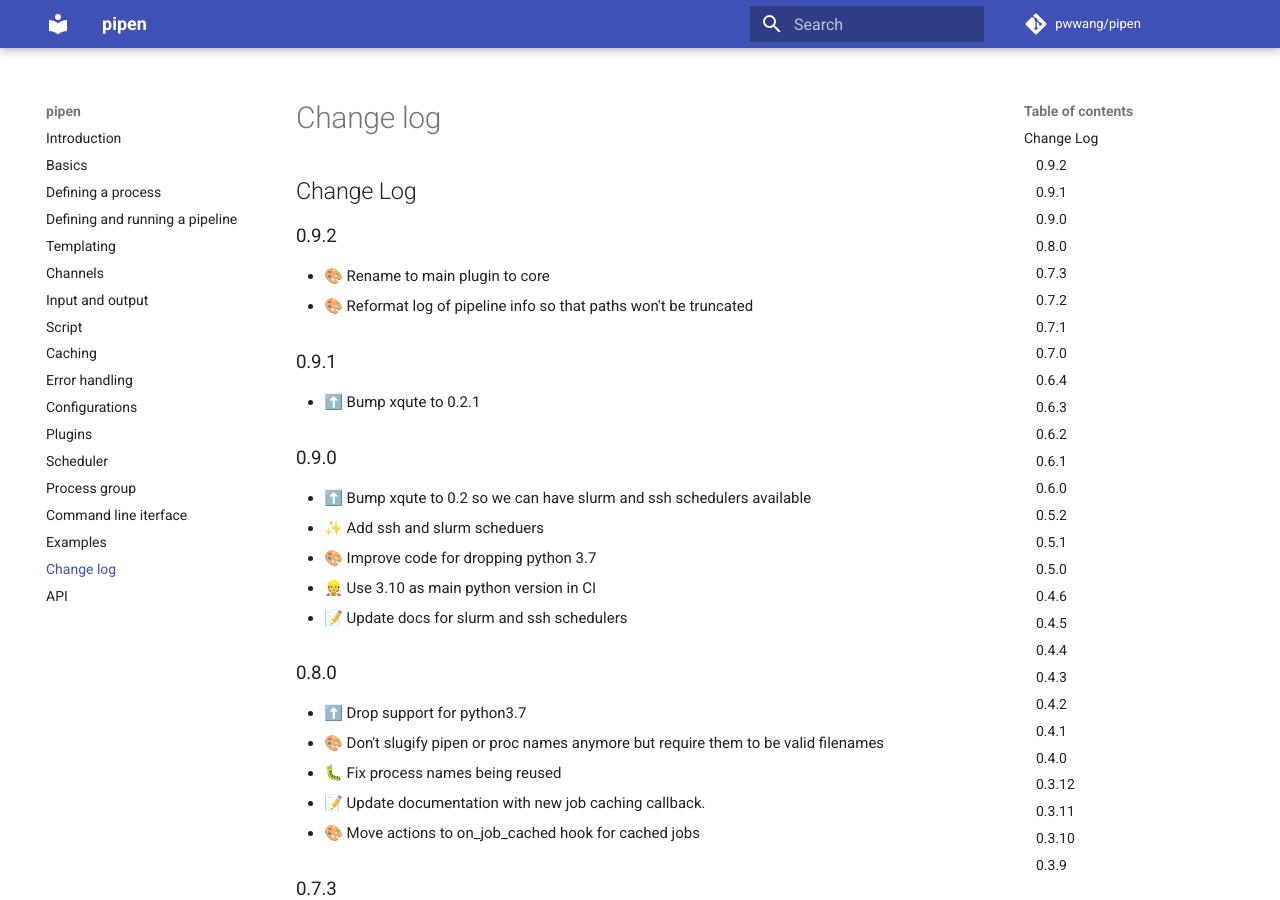
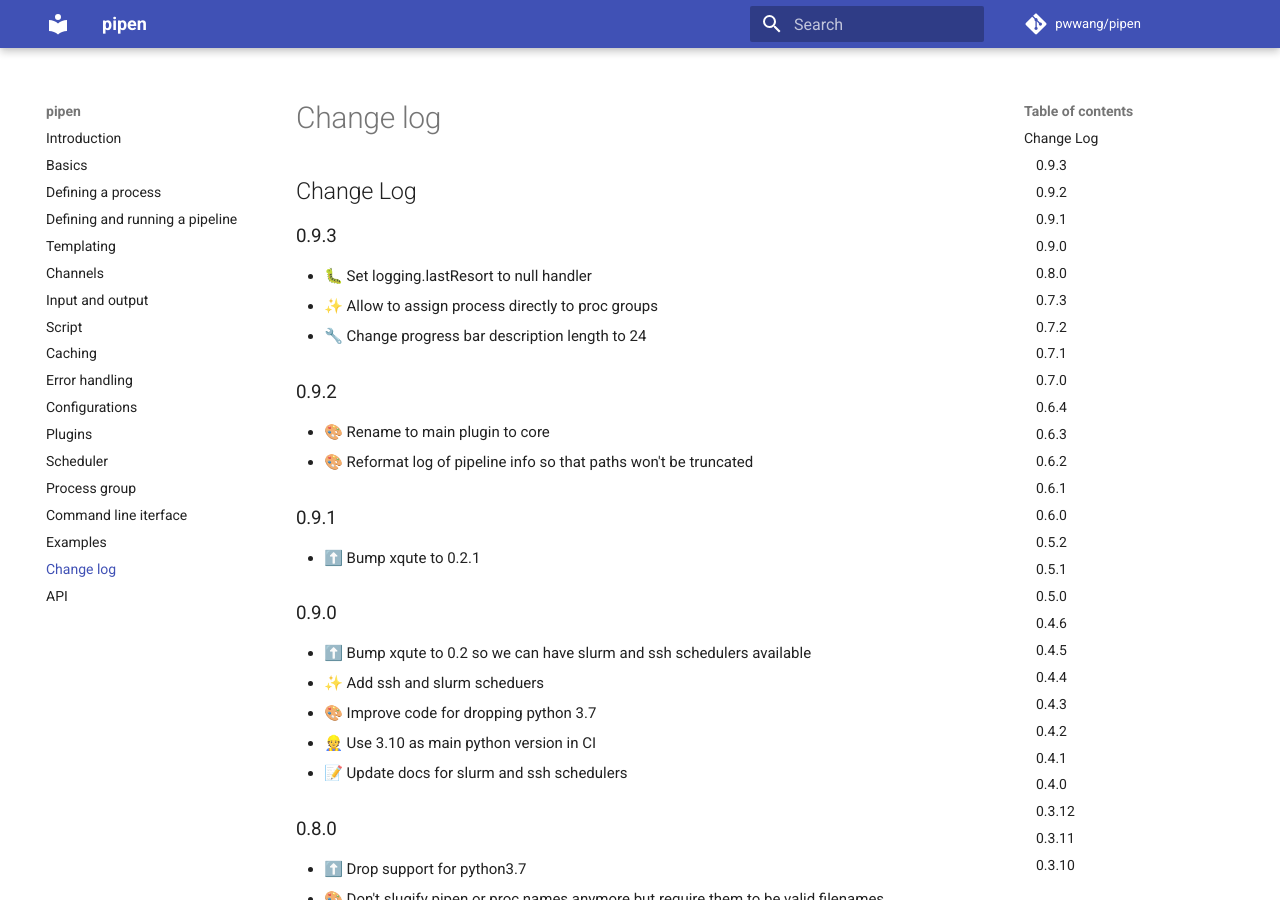
Before and after one commit to pwwang/pipen, an MkDocs documentation site: the page built from docs/CHANGELOG.md, in a window 1280 px wide and 900 px high. Built offline with MkDocs 1.6.1 and Material for MkDocs 9.7.7, drawn with Linux system fonts in a browser that asks for light colours; comment, search, counter and statistics services are not loaded.

Commit message:
🔖 0.9.3

```diff
--- a/docs/CHANGELOG.md
+++ b/docs/CHANGELOG.md
@@ -1,4 +1,10 @@
 # Change Log
+
+## 0.9.3
+
+- 🐛 Set logging.lastResort to null handler
+- ✨ Allow to assign process directly to proc groups
+- 🔧 Change progress bar description length to 24
 
 ## 0.9.2
 
--- a/pipen/version.py
+++ b/pipen/version.py
@@ -1,3 +1,3 @@
 """Provide version of pipen"""
 
-__version__ = "0.9.2"
+__version__ = "0.9.3"
--- a/pyproject.toml
+++ b/pyproject.toml
@@ -4,7 +4,7 @@ build-backend = "poetry.masonry.api"
 
 [tool.poetry]
 name = "pipen"
-version = "0.9.2"
+version = "0.9.3"
 description = "A pipeline framework for python"
 authors = [ "pwwang <pwwang@pwwang.com>",]
 license = "MIT"
```
Also changed, not shown: 1 other file.
